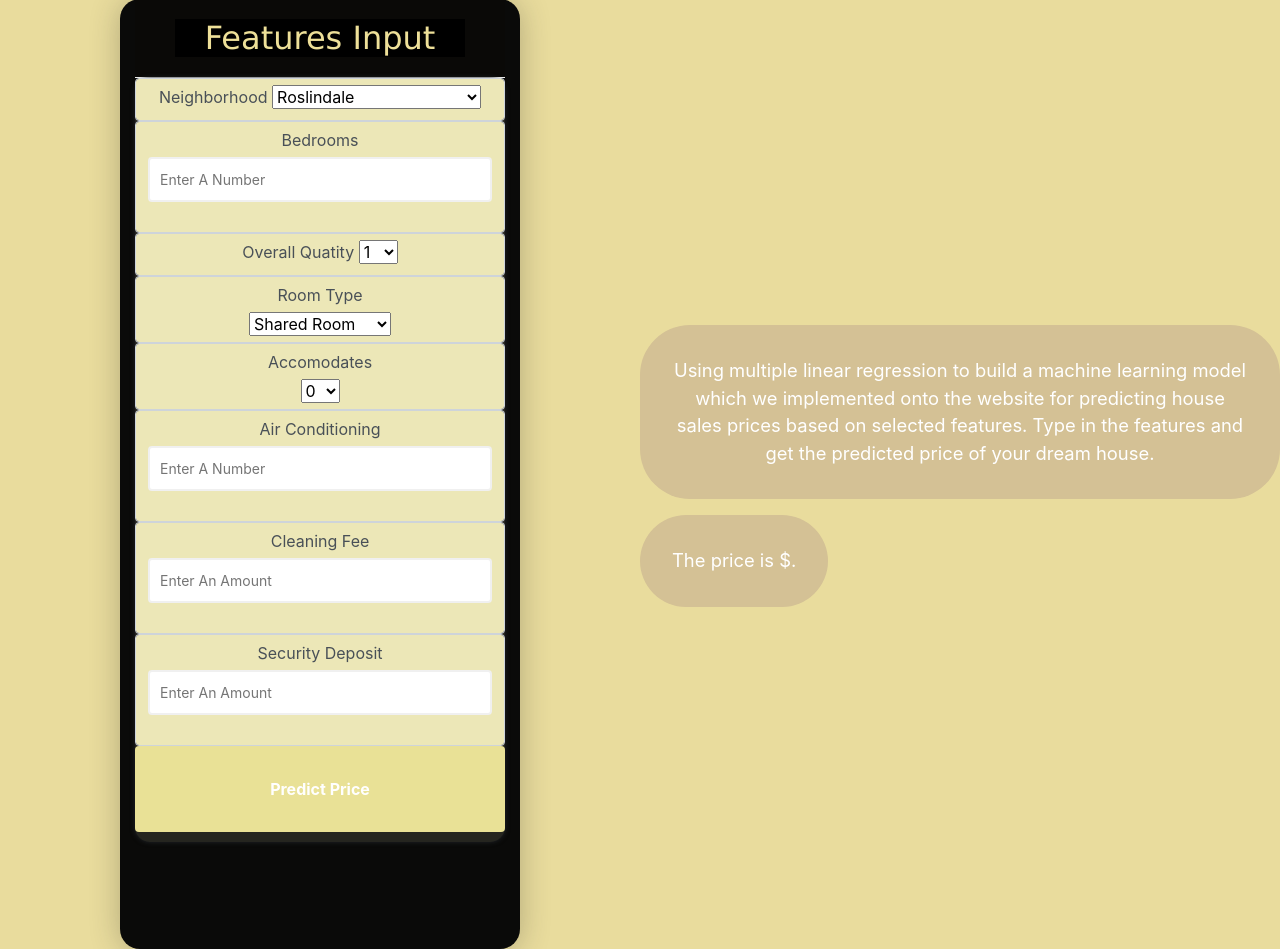
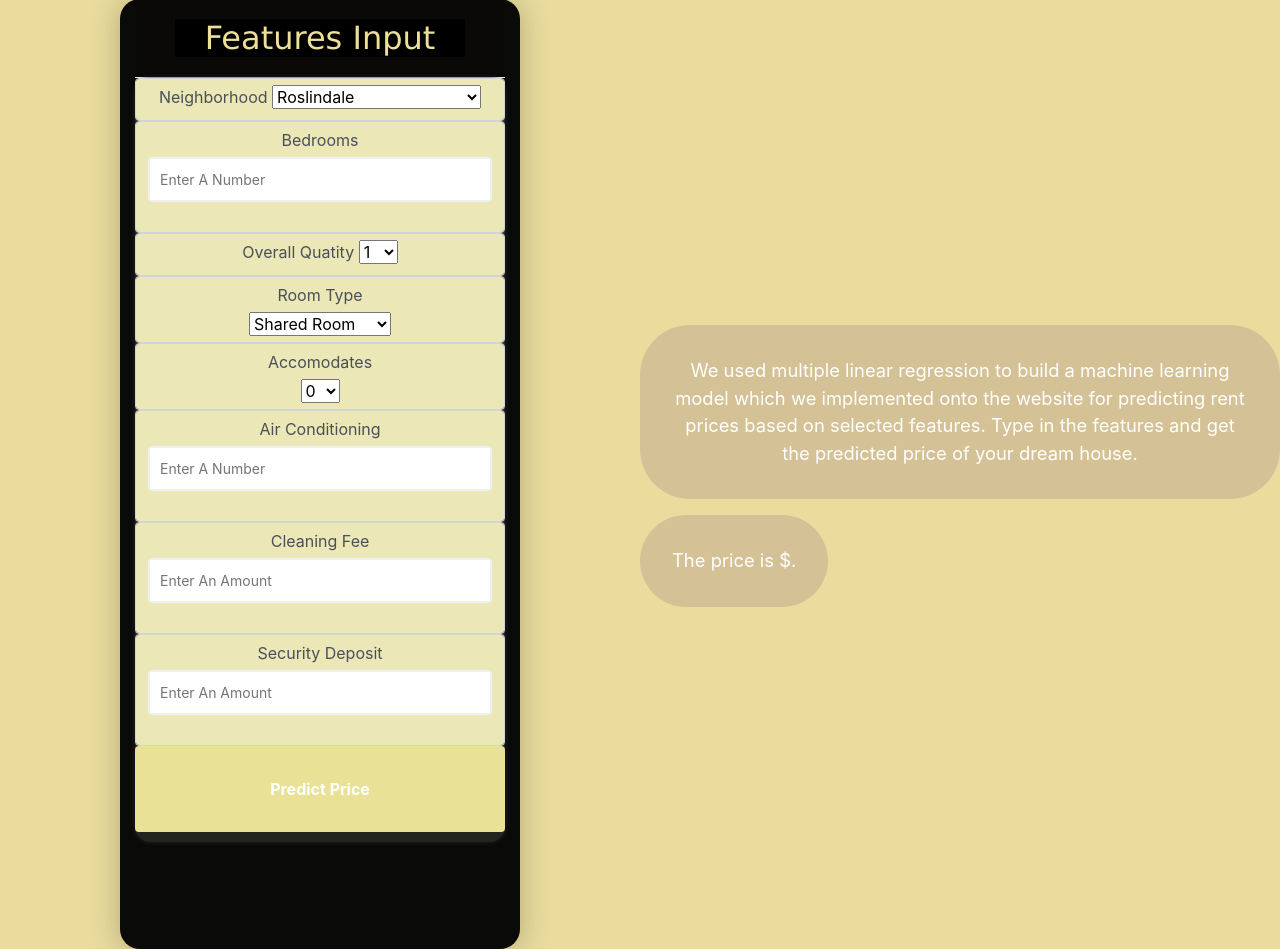
Before and after one commit to RaissaFondjo/Group_6_Final_Project, a Python web app: template templates/index.html in a window 1280 px wide. Shown: the part 333-1282 px from the top of the page. Run offline with Jinja, Linux system fonts and the light colour scheme; the template is opened without the code that fills it, so the values that code supplies are empty; some libraries are stand-ins or nearby versions.

Commit message:
Update index.html

```diff
--- a/templates/index.html
+++ b/templates/index.html
@@ -162,7 +162,7 @@
  <div class="col-md-6">
      <div class="row">
          <p class="background-para">
-             Using multiple linear regression to build a machine learning model which we implemented onto the website for predicting house sales prices based on selected features.
+             We used multiple linear regression to build a machine learning model which we implemented onto the website for predicting rent prices based on selected features.
 
              Type in the features and get the predicted price of your dream house.
 
```
